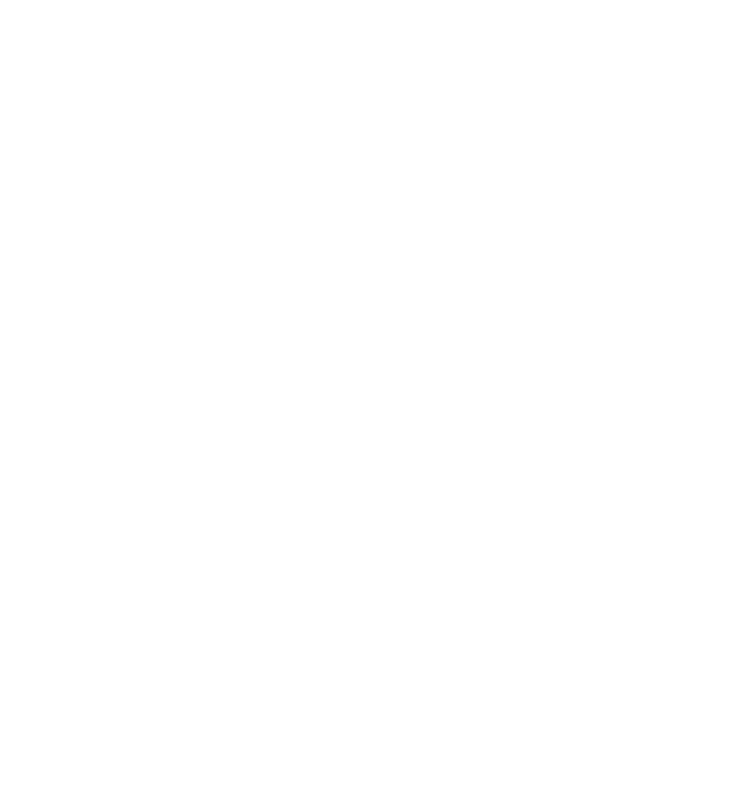
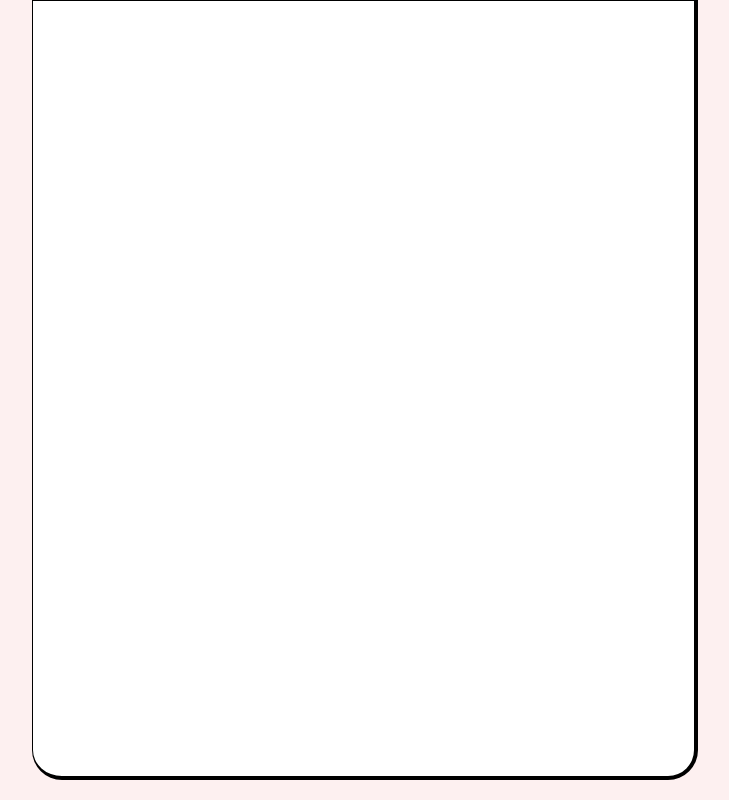
Before and after one commit to kiwowki/KiCanDiary, a React (Create React App) app in the folder client/: page /mypage in a window 1280 px wide. Before the commit this address had no page. Shown: the whole page, without its empty margins (275-1004 px from the left). Built offline with nearby package versions, Linux system fonts and the light colour scheme.

Commit message:
23.12.14
마이페이지 미완료

```diff
--- a/client/src/App.js
+++ b/client/src/App.js
@@ -5,6 +5,7 @@
 import Write from "./components/diary/Write";
 import Join from "./components/user/Join";
 import Login from "./components/user/Login";
+import Mypage from "./components/user/Mypage";
 const App = () => {
     return (
         <BrowserRouter>
@@ -13,6 +14,7 @@
                 <Route path="/write" element={<Write />} />
                 <Route path="/join" element={<Join />} />
                 <Route path="/login" element={<Login />} />
+                <Route path="/mypage" element={<Mypage />} />
             </Routes>
         </BrowserRouter>
     );
--- a/client/src/assets/scss/section/_join.scss
+++ b/client/src/assets/scss/section/_join.scss
@@ -1,7 +1,8 @@
 .join__wrap {
-    @import url('https://fonts.googleapis.com/css2?family=Marcellus&display=swap');
     background-color: #FDF0F0;
     font-family: 'Marcellus';
+    width: 100%;
+    height: 100vh;
 
     .join__inner {
         width: 52vw;
--- a/client/src/assets/scss/section/_login.scss
+++ b/client/src/assets/scss/section/_login.scss
@@ -1,6 +1,8 @@
 .login__wrap {
     background-color: #FDF0F0;
     font-family: 'Marcellus';
+    width: 100%;
+    height: 100vh;
 
     .login__inner {
         width: 52vw;
--- /dev/null
+++ b/client/src/assets/scss/section/_mypage.scss
@@ -0,0 +1,25 @@
+.mypage__wrap {
+    background-color: #FDF0F0;
+    font-family: 'Marcellus';
+    width: 100%;
+    height: 100vh;
+
+    .mypage__inner {
+        width: 52vw;
+        height: calc(100vh - 20px);
+        background-color: #fff;
+        border-top: 1px solid #000;
+        border-left: 1px solid #000;
+        border-right: 4px solid #000;
+        border-bottom: 4px solid #000;
+        border-radius: 0 0 30px 30px;
+        box-sizing: border-box;
+        margin: 0 auto;
+        display: flex;
+        flex-wrap: wrap;
+        justify-content: center;
+        align-items: center;
+        text-align: center;
+
+    }
+}
--- a/client/src/assets/scss/style.scss
+++ b/client/src/assets/scss/style.scss
@@ -10,3 +10,4 @@
 @import "section/write.scss";
 @import "section/join.scss";
 @import "section/login.scss";
+@import "section/mypage.scss";
--- /dev/null
+++ b/client/src/components/user/Mypage.jsx
@@ -0,0 +1,16 @@
+import React from 'react'
+
+const Mypage = () => {
+    return (
+        <div className="mypage__wrap">
+            <div className="mypage__inner">
+                <div className="left">
+
+                </div>
+                <div className="right"></div>
+            </div>
+        </div>
+    )
+}
+
+export default Mypage
```
Also changed, not shown: client/src/assets/scss/setting/_fonts.scss (+25 -32 lines).
